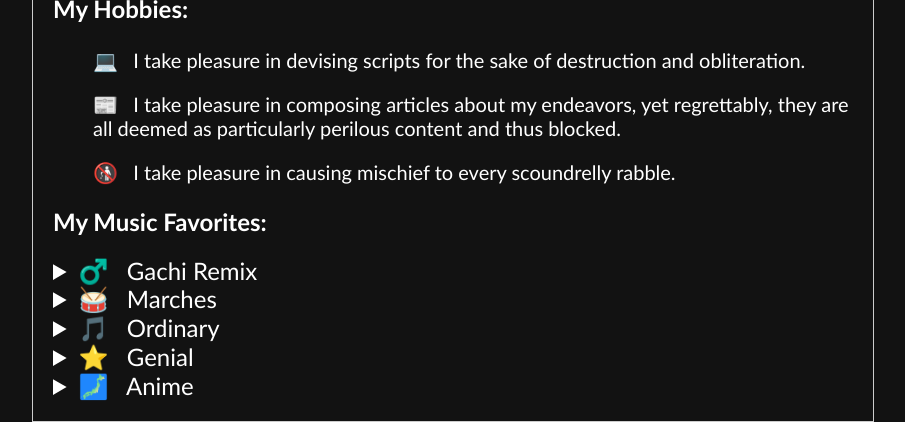
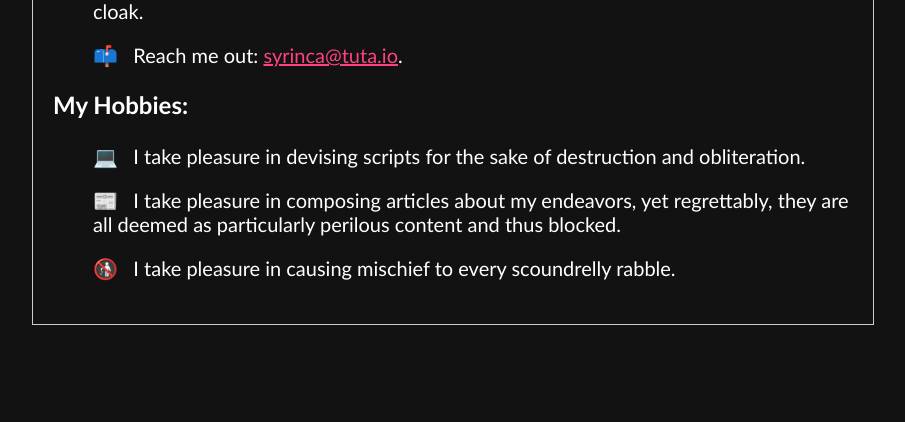
Before and after one commit to Syrinca/Syrinca.github.io, a Jekyll site: the page built from index.md, in a window 1280 px wide, cut to the strip 527-949 px from the top of the page. Shown: the whole strip, without its empty margins (187-1092 px from the left). Built offline with Jekyll 4.4.1, drawn with Linux system fonts in a browser that asks for light colours; after the commit the page ends 916 px from its top, so only the background shows below that.

Commit message:
Update index.md

```diff
--- a/index.md
+++ b/index.md
@@ -49,52 +49,5 @@
       <p>📰 &nbsp; I take pleasure in composing articles about my endeavors, yet regrettably, they are all deemed as particularly perilous content and thus blocked.</p>
       <p>🚯 &nbsp; I take pleasure in causing mischief to every scoundrelly rabble.</p>
     </ul>
-    <h2>My Music Favorites:</h2>
-    <details>
-      <summary>♂️ &nbsp; Gachi Remix</summary>
-      <ul>
-        <p><a href="https://www.youtube.com/watch?v=7Oq6im5CaY8">adaptive strike</a></p>
-        <p><a href="https://www.youtube.com/watch?v=sJ2Z93BFROM">Бабы</a></p>
-        <p><a href="https://www.youtube.com/watch?v=yaX9nNwdVn4">HARD DRIVE</a></p>
-        <p><a href="https://www.youtube.com/watch?v=POb02mjj2zE">Юность в сапогах</a></p>
-        <p><a href="https://www.youtube.com/watch?v=sIn5kqjVsfM">Gangnam Style</a></p>
-        <p><a href="https://www.youtube.com/watch?v=4EKtjx4AAoQ">Снова Я Напиваюсь</a></p>
-        <p><a href="https://www.youtube.com/watch?v=p0YOYjHLvaY">Быстро</a></p>
-        <p><a href="https://www.youtube.com/watch?v=OsIcXvhtRxk">Дико тусим</a></p>
-      </ul>
-    </details>
-    <details>
-      <summary>🥁 &nbsp; Marches</summary>
-      <ul>
-        <p><a href="https://www.youtube.com/watch?v=yWq-2tld57o">Song of the Defenders of Moscow</a></p>
-        <p><a href="https://www.youtube.com/watch?v=FdXIGQjnc0M">Тревожный марш</a></p>
-        <p><a href="https://www.youtube.com/watch?v=NIDJTHqY7mI">Panteri</a></p>
-        <p><a href="https://www.youtube.com/watch?v=yRGgl9KT9rE">Bosanska Artiljerija</a></p>
-      </ul>
-    </details>
-    <details>
-      <summary>🎵 &nbsp; Ordinary</summary>
-      <ul>
-        <p><a href="https://www.youtube.com/watch?v=ww9hZfgC2d8">머리어깨무릎발 (H.S.K.T.)</a></p>
-        <p><a href="https://www.youtube.com/watch?v=TbsBEb1ZxWA">Lone Digger</a></p>
-      </ul>
-    </details>
-    <details>
-      <summary>⭐ &nbsp; Genial</summary>
-      <ul>
-        <p><a href="https://www.youtube.com/watch?v=6g5ANGOB2dI">The Bottom 2</a></p>
-        <p><a href="https://www.youtube.com/watch?v=z68TX6cyS6w">Red Sun In The Sky (Phonk Remix)</a></p>
-        <p><a href="https://www.youtube.com/watch?v=0V0-I-vNmNQ">Малый ПОСОСИ</a></p>
-      </ul>
-    </details>
-    <details>
-      <summary>🗾 &nbsp; Anime</summary>
-      <ul>
-        <p><a href="https://www.youtube.com/watch?v=ofs6L8xNs5k">猫祭り</a></p>
-        <p><a href="https://www.youtube.com/watch?v=ANp0qch3XVM">ダダダダ天使</a></p>
-        <p><a href="https://www.youtube.com/watch?v=OJXi5BvR_DU">Take Me!</a></p>
-        <p><a href="https://www.youtube.com/watch?v=DJfg39WkMvE">Blend W</a></p>
-      </ul>
-    </details>
   </div>
 </div>
```
